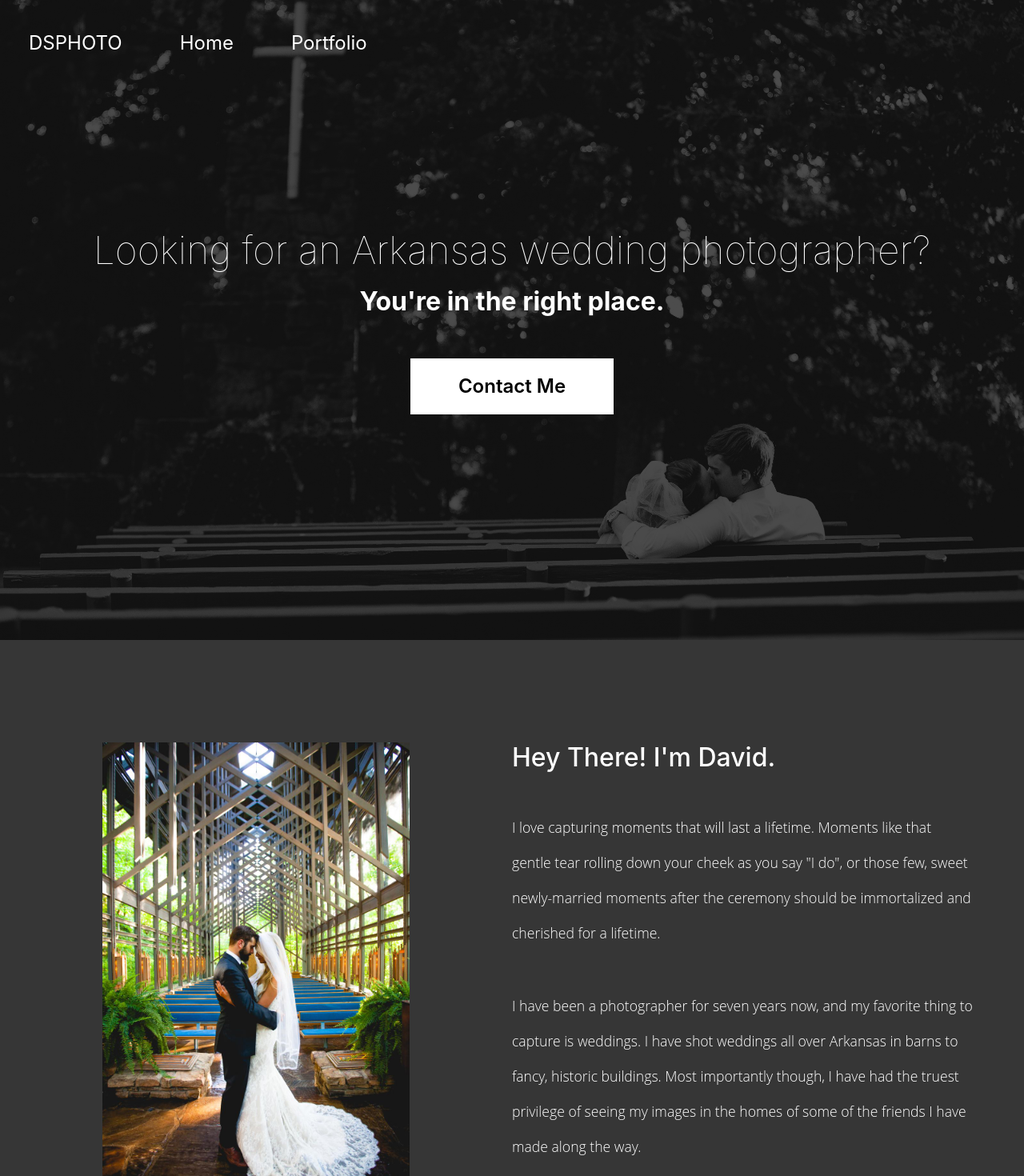
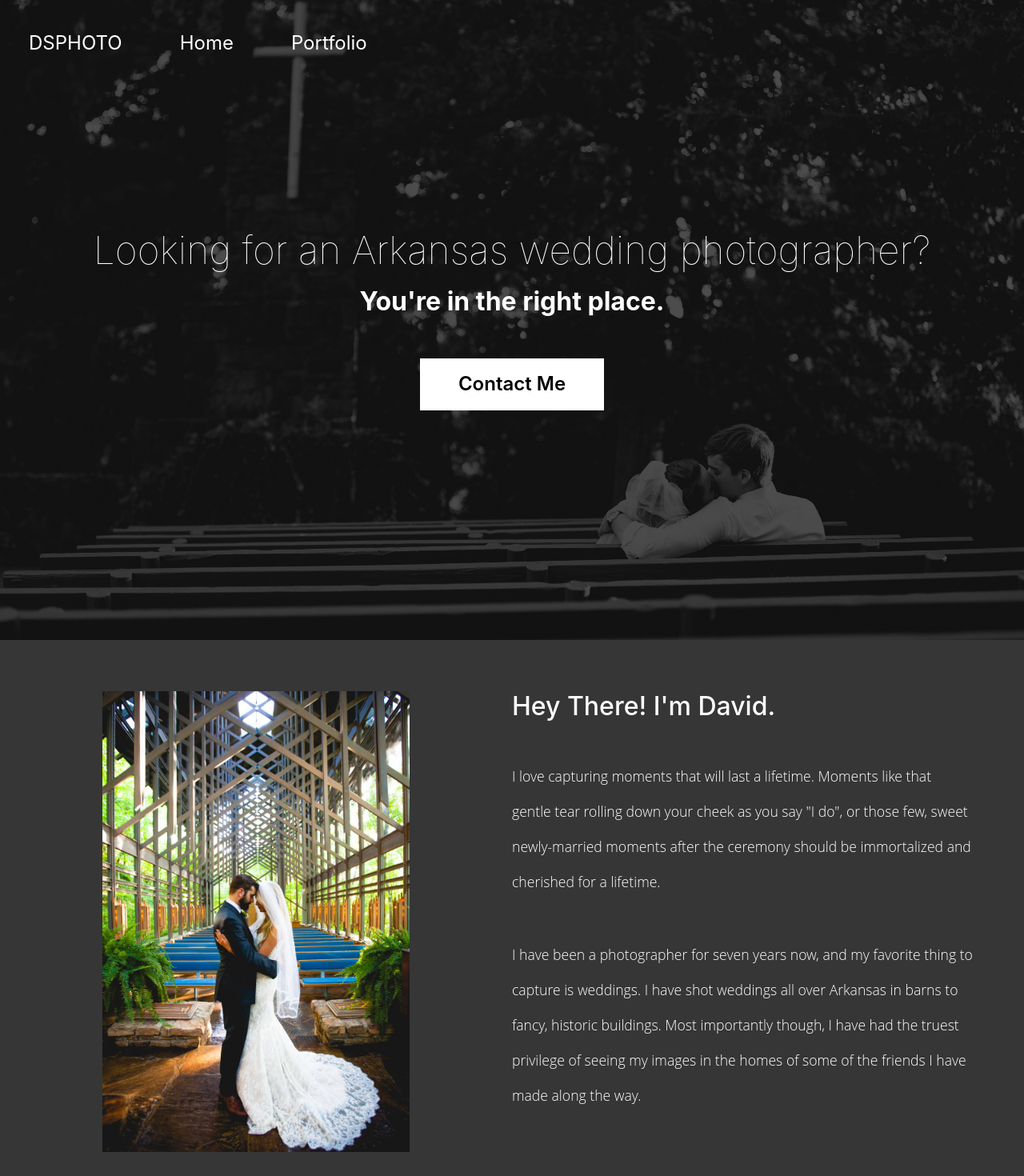
Before and after one commit to davidskinner/photography-site, an Angular app in the folder photographysite/: page / in a window 1280 px wide. Shown: the top 1470 px of the page at 80% size. Built offline with nearby package versions, Linux system fonts and the light colour scheme.

Commit message:
mini bio looking close

```diff
--- a/photographysite/src/app/home/home.component.html
+++ b/photographysite/src/app/home/home.component.html
@@ -13,7 +13,7 @@
     </div>
 </div>
 <div style="background-color:#363636;">
-    <div style="padding:10% 0 10% 0" class="d-flex">
+    <div style="padding:5% 0 5% 0" class="d-flex">
         <img class="draw-box image-of-me" src="assets/IMG_0708-Editthicc.jpg">
         <div>
             <div class="mini-bio-container">
--- a/photographysite/src/app/home/home.component.scss
+++ b/photographysite/src/app/home/home.component.scss
@@ -30,7 +30,7 @@
     background-color:$primary-color;
     border:0;
     color:black;
-    padding: .7em 2.5em;
+    padding: .6em 2em;
     text-align: center;
     text-decoration: none;
     display: inline-block;
```
